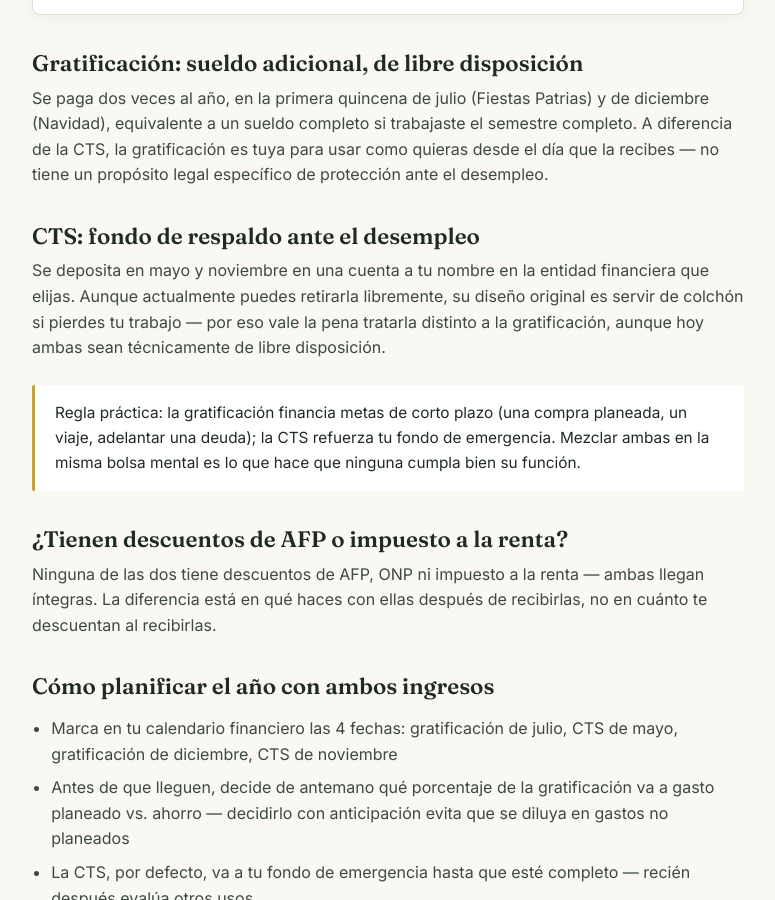
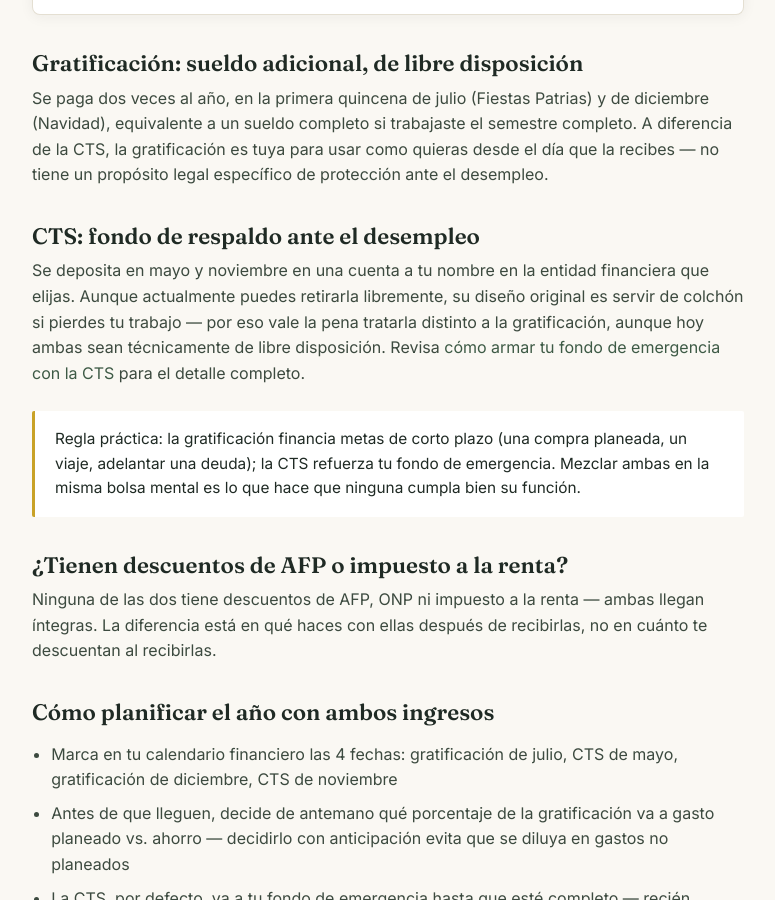
Before and after one commit to cguillenh22/modoahorro, a Jekyll site: the page built from _articulos/gratificacion-vs-cts.html, in a window 1280 px wide and 900 px high, scrolled down 1418 px. Shown: the whole window, without its empty margins (252-1027 px from the left). Built offline with Jekyll 4.4.1, drawn with Linux system fonts in a browser that asks for light colours.

Commit message:
Update gratificacion-vs-cts.html

```diff
--- a/_articulos/gratificacion-vs-cts.html
+++ b/_articulos/gratificacion-vs-cts.html
@@ -59,7 +59,7 @@ read_time: 7
     <p>Se paga dos veces al año, en la primera quincena de julio (Fiestas Patrias) y de diciembre (Navidad), equivalente a un sueldo completo si trabajaste el semestre completo. A diferencia de la CTS, la gratificación es tuya para usar como quieras desde el día que la recibes — no tiene un propósito legal específico de protección ante el desempleo.</p>
 
     <h2>CTS: fondo de respaldo ante el desempleo</h2>
-    <p>Se deposita en mayo y noviembre en una cuenta a tu nombre en la entidad financiera que elijas. Aunque actualmente puedes retirarla libremente, su diseño original es servir de colchón si pierdes tu trabajo — por eso vale la pena tratarla distinto a la gratificación, aunque hoy ambas sean técnicamente de libre disposición.</p>
+    <p>Se deposita en mayo y noviembre en una cuenta a tu nombre en la entidad financiera que elijas. Aunque actualmente puedes retirarla libremente, su diseño original es servir de colchón si pierdes tu trabajo — por eso vale la pena tratarla distinto a la gratificación, aunque hoy ambas sean técnicamente de libre disposición. Revisa <a href="../articulos/fondo-emergencia-cts.html">cómo armar tu fondo de emergencia con la CTS</a> para el detalle completo.</p>
 
     <div class="callout">
       Regla práctica: la gratificación financia metas de corto plazo (una compra planeada, un viaje, adelantar una deuda); la CTS refuerza tu fondo de emergencia. Mezclar ambas en la misma bolsa mental es lo que hace que ninguna cumpla bien su función.
```
